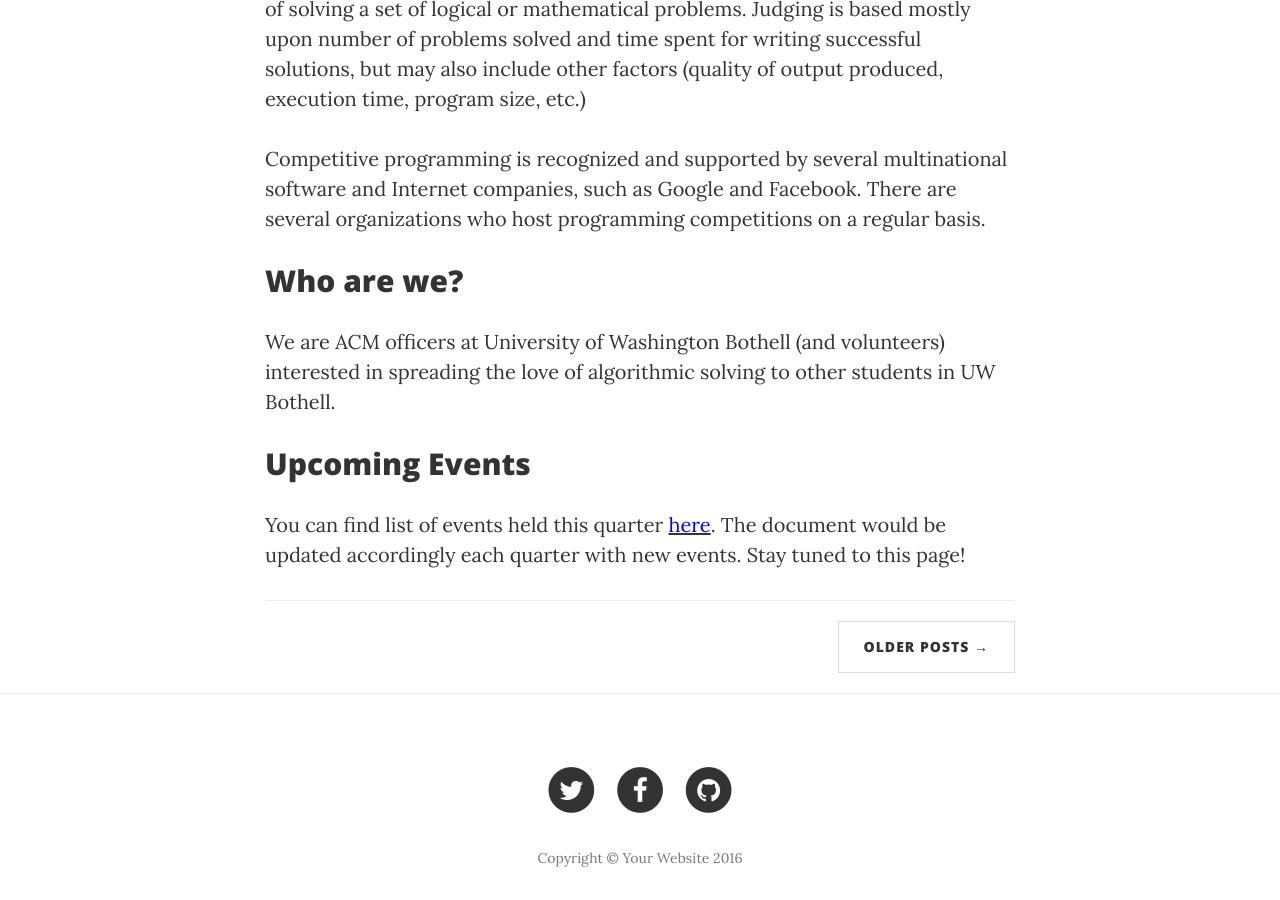
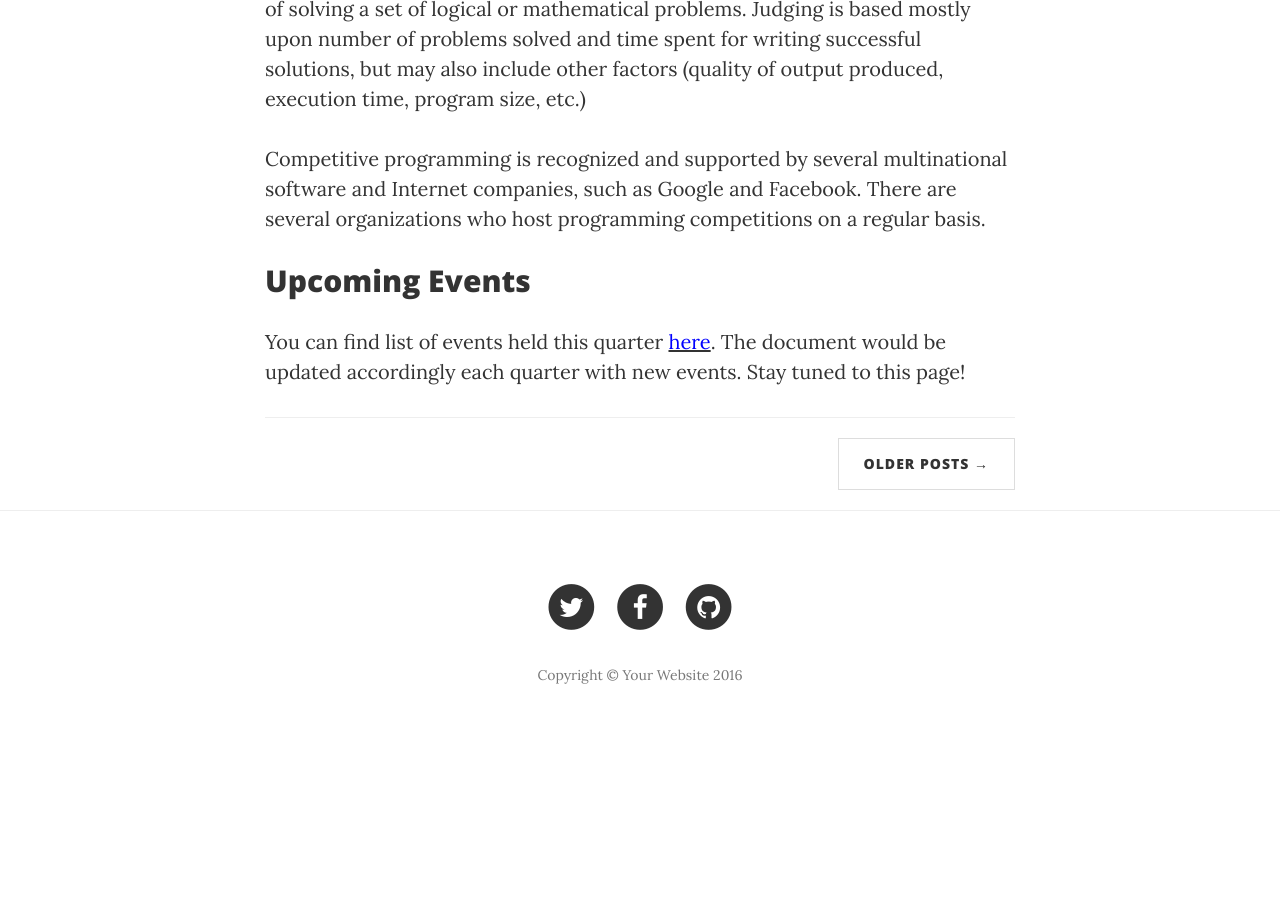
Before and after one commit to alanboy/competitive-programming, a Jekyll site: the page built from index.md, in a window 1280 px wide and 900 px high, scrolled down 823 px. Built offline with Jekyll 4.4.1, drawn with Linux system fonts in a browser that asks for light colours; after the commit the page ends 1574 px from its top, so only the background shows below that.

Commit message:
init commit

```diff
--- a/index.md
+++ b/index.md
@@ -8,10 +8,6 @@ title: UWB CP
 Competitive programming is a mind sport usually held over the Internet or a local network, involving participants trying to write computer programs capable of solving a set of logical or mathematical problems. Judging is based mostly upon number of problems solved and time spent for writing successful solutions, but may also include other factors (quality of output produced, execution time, program size, etc.)
 
 Competitive programming is recognized and supported by several multinational software and Internet companies, such as Google and Facebook. There are several organizations who host programming competitions on a regular basis.
-
-## Who are we?
-
-We are ACM officers at University of Washington Bothell (and volunteers) interested in spreading the love of algorithmic solving to other students in UW Bothell.
 
 ## Upcoming Events
 
```
Also changed, not shown: other parts of index.md (+1 -1 lines), _layouts/about.html (deleted, +0 -9 lines), blog/about.html (deleted, +0 -11 lines).
